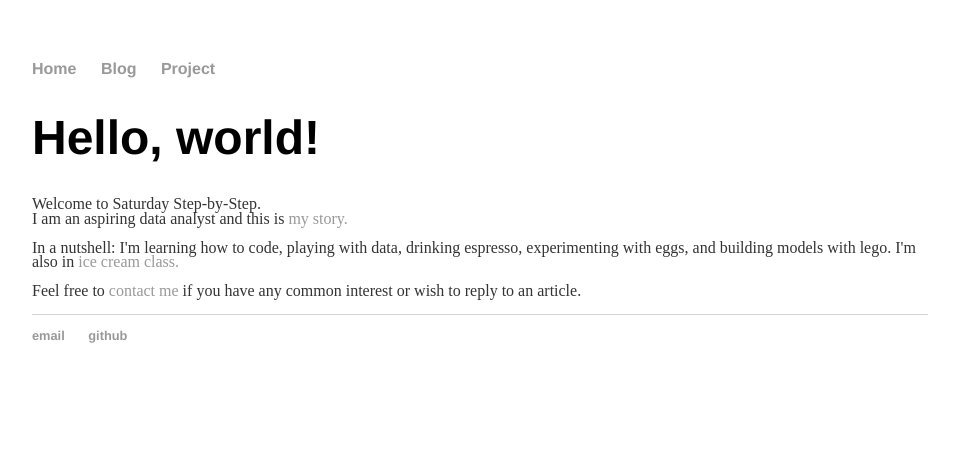
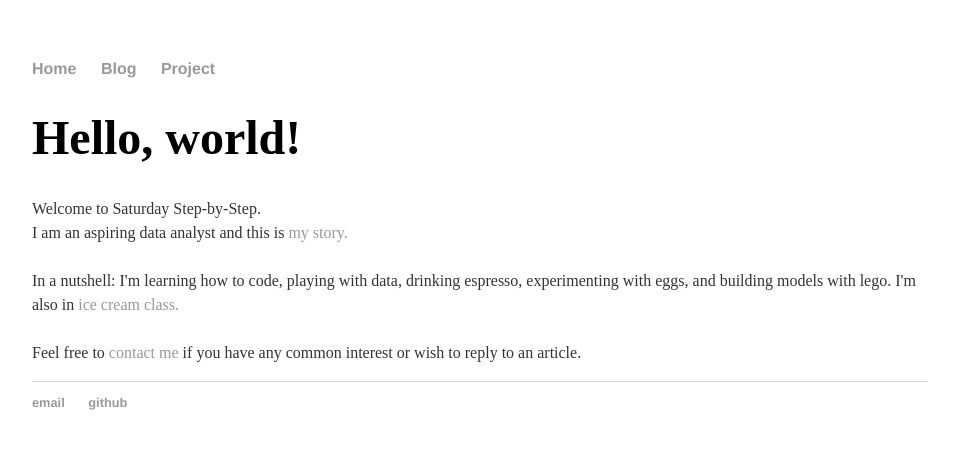
Before and after one commit to saturdaystepbystep/saturdaystepbystep.github.io, a Jekyll site: the page index.html, which Jekyll copies as it is, in a window 1280 px wide. Shown: the top 449 px of the page, without its empty margins (160-1119 px from the left). Built offline with Jekyll 4.4.1, drawn with Linux system fonts in a browser that asks for light colours.

Commit message:
Update main.css

```diff
--- a/css/main.css
+++ b/css/main.css
@@ -3,7 +3,7 @@
     width: 70%;
 }
 nav ul, footer ul {
-    font-family:'Helvetica', 'Helvetica Neue';
+    font-family:"Helvetica Neue", Helvetica, Arial, sans-serif;
     padding: 0px;
     list-style: none;
     font-weight: bold;
@@ -21,11 +21,12 @@
 }
 h1 {
     font-size: 3em;
-    font-family:'Helvetica', 'Helvetica Neue';
+    font-family:'"Helvetica Neue", Helvetica, Arial, sans-serif;
 }
 p {
     font-size: 1em;
-    line-height: 0.9em;
+    line-height: 1.5em;
+    "Helvetica Neue", Helvetica, Arial, sans-serif;
     color: #333;
 }
 footer {
```
